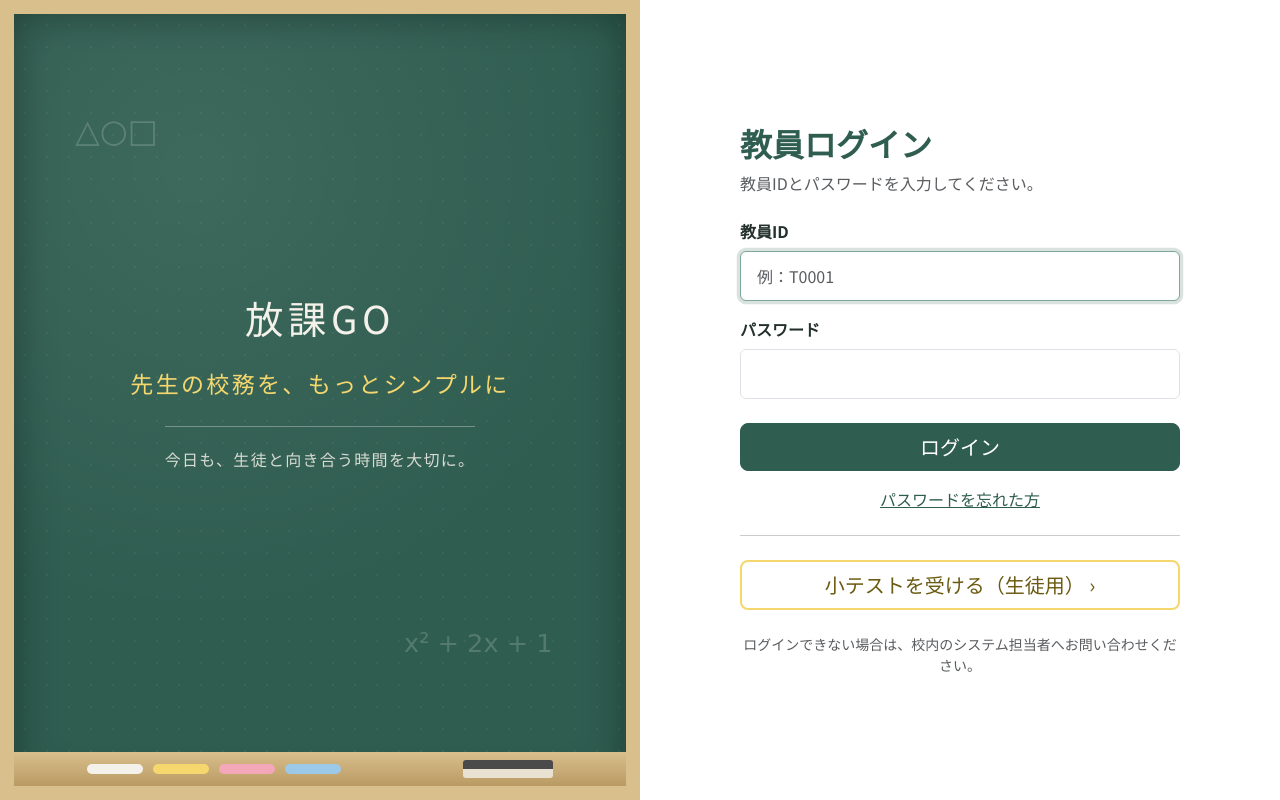
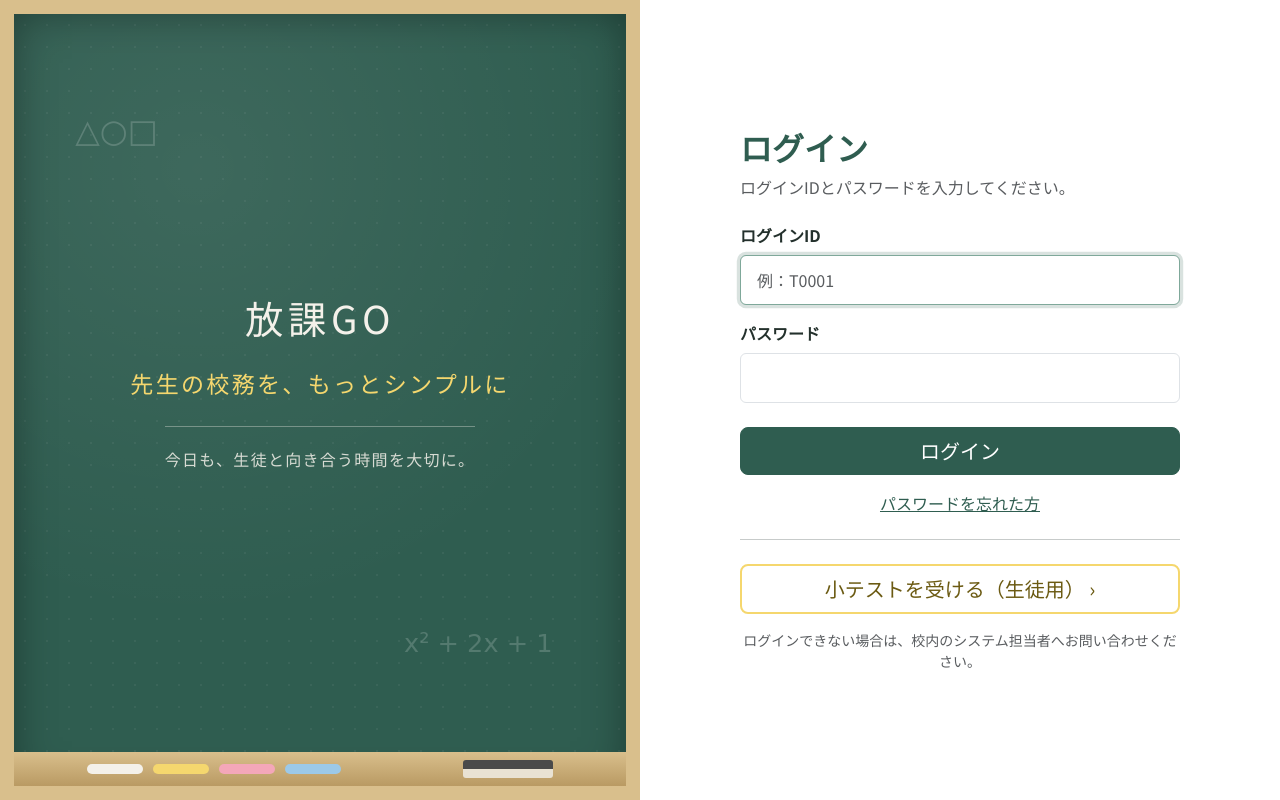
Before and after one commit to Natti3588/school-buddy, a Django app: page /accounts/login/ in a window 1280 px wide. Run offline with Django 5.2, Linux system fonts and the light colour scheme; some web fonts are replaced.

Commit message:
feat: UI担当から渡されたログイン画面の文言を反映

```diff
--- a/accounts/forms.py
+++ b/accounts/forms.py
@@ -9,6 +9,7 @@ class LoginForm(AuthenticationForm):
 
     def __init__(self, request=None, *args, **kwargs):
         super().__init__(request, *args, **kwargs)
-        self.fields["username"].label = "ユーザーID"
+        self.fields["username"].label = "ログインID"
+        # メッセージはユースケース記述のとおり（ラベルは「ログインID」だが、ここは「ユーザーID」）
         self.fields["username"].error_messages["required"] = "ユーザーIDが未入力です"
         self.fields["password"].error_messages["required"] = "パスワードが未入力です"
--- a/accounts/templates/accounts/login.html
+++ b/accounts/templates/accounts/login.html
@@ -31,8 +31,8 @@
     <div class="login-form-side">
         <div class="login-form">
 
-            <h1 class="h2 fw-bold mb-2" style="color: var(--board);">教員ログイン</h1>
-            <p class="text-muted mb-4">教員IDとパスワードを入力してください。</p>
+            <h1 class="h2 fw-bold mb-2" style="color: var(--board);">ログイン</h1>
+            <p class="text-muted mb-4">ログインIDとパスワードを入力してください。</p>
 
             <!-- ID・パスワードが誤っているとき（フォーム全体のエラー） -->
             {% for error in form.non_field_errors %}
@@ -42,7 +42,7 @@
             <form method="post" novalidate>
                 {% csrf_token %}
                 <div class="mb-3">
-                    <label for="{{ form.username.id_for_label }}" class="form-label fw-bold">教員ID</label>
+                    <label for="{{ form.username.id_for_label }}" class="form-label fw-bold">ログインID</label>
                     <input type="text" name="{{ form.username.html_name }}" id="{{ form.username.id_for_label }}"
                            value="{{ form.username.value|default_if_none:'' }}"
                            class="form-control{% if form.username.errors %} is-invalid{% endif %}"
@@ -79,7 +79,7 @@
                 </a>
             </div>
 
-            <p class="text-center text-muted small mt-4 mb-0">
+            <p class="text-center text-muted small mt-3 mb-0">
                 ログインできない場合は、校内のシステム担当者へお問い合わせください。
             </p>
         </div>
```
